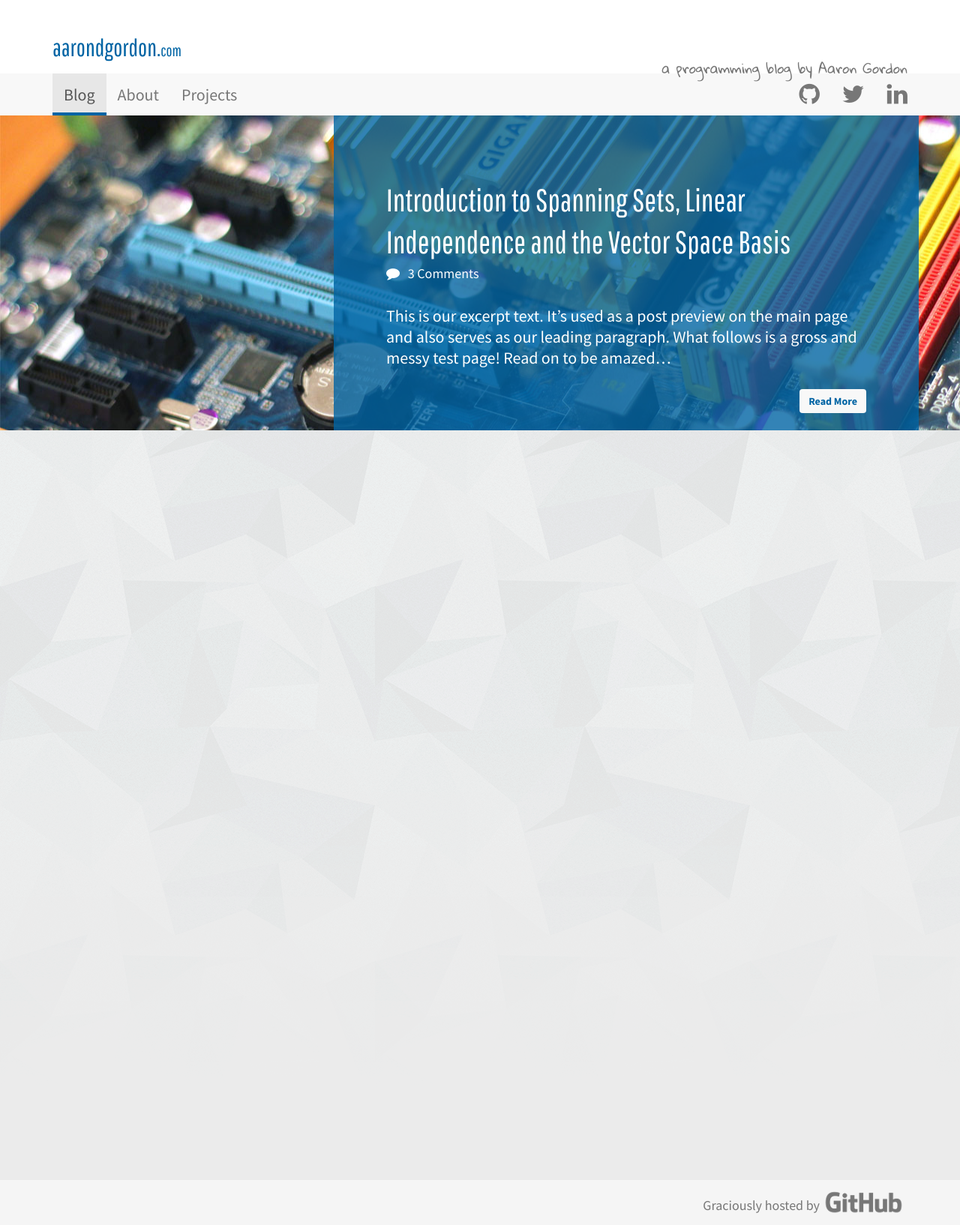
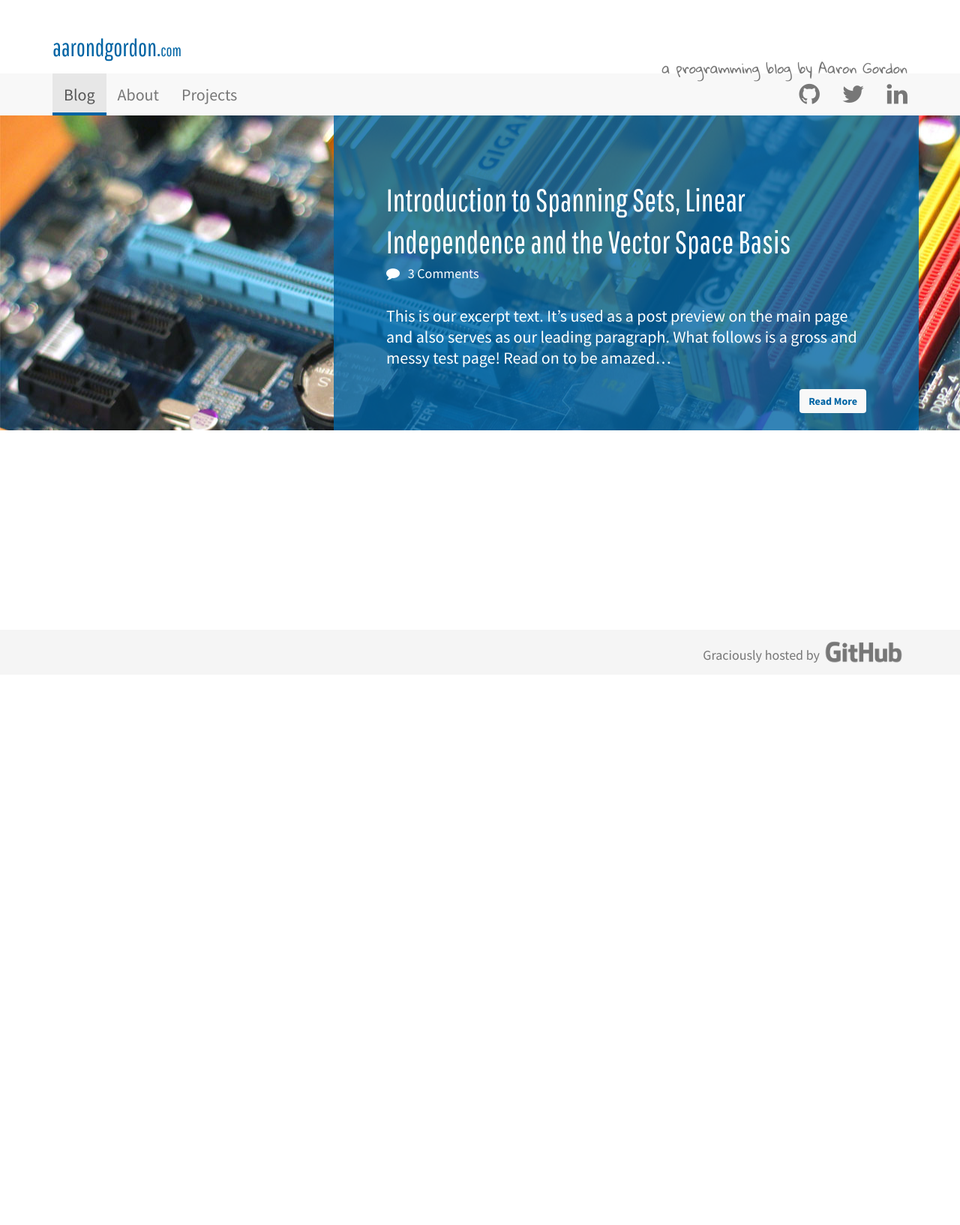
Before and after one commit to aarondgordon/aarondgordon.github.io, a Jekyll site: the page built from index.html, in a window 1280 px wide. Shown: the whole page at 75% size. Built offline with Jekyll 4.4.1, drawn with Linux system fonts in a browser that asks for light colours; nearby versions of some CDN libraries; after the commit the page ends 900 px from its top, so only the background shows below that.

Commit message:
Update layout.css

```diff
--- a/assets/css/layout.css
+++ b/assets/css/layout.css
@@ -124,7 +124,6 @@ body {
 
 .container-content-wrapper {
   width: 100%;
-  min-height: 1000px;
   background: #ebebeb url("/assets/img/background-shattered.gif") left top repeat-x;
 }
 
```
